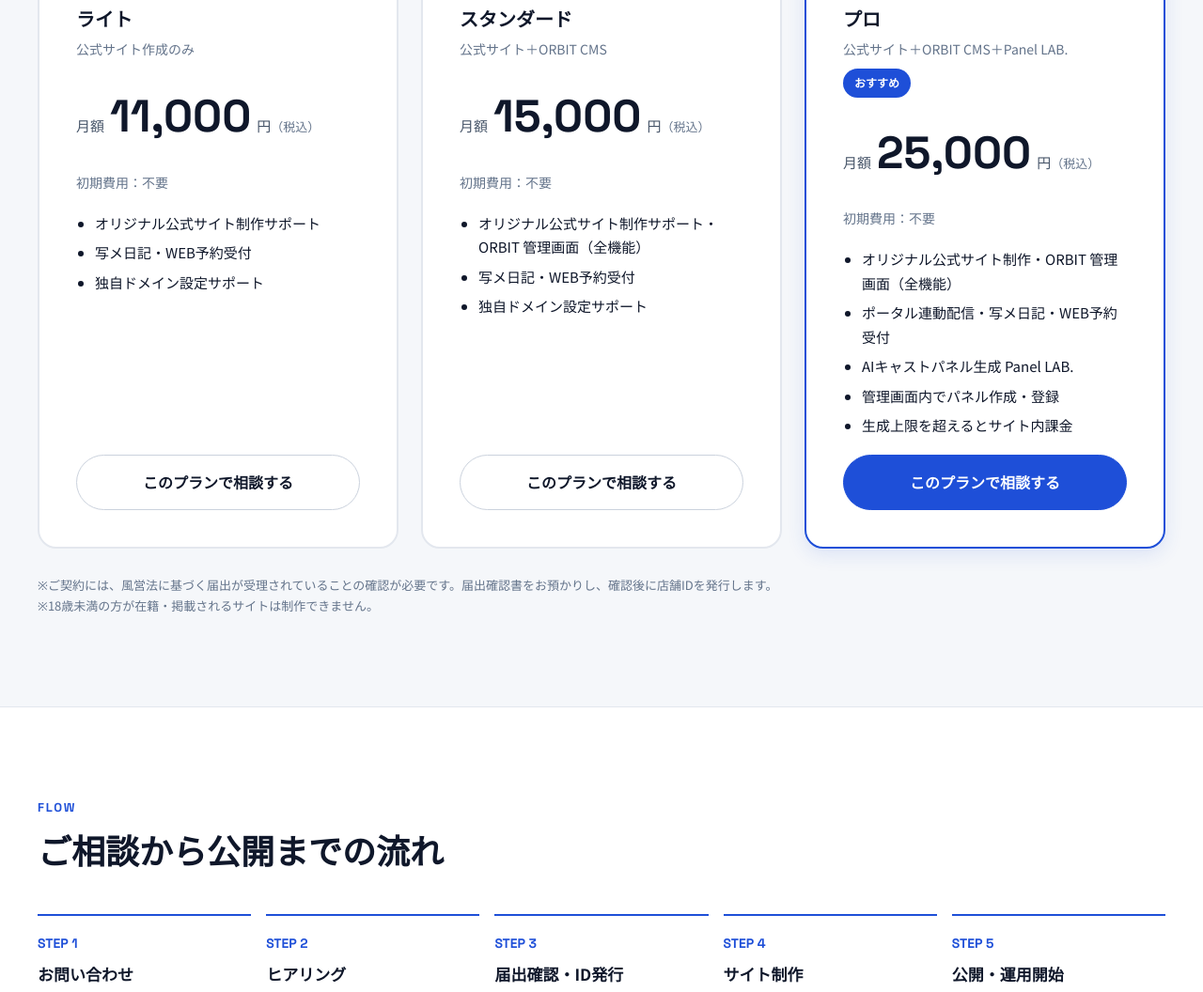
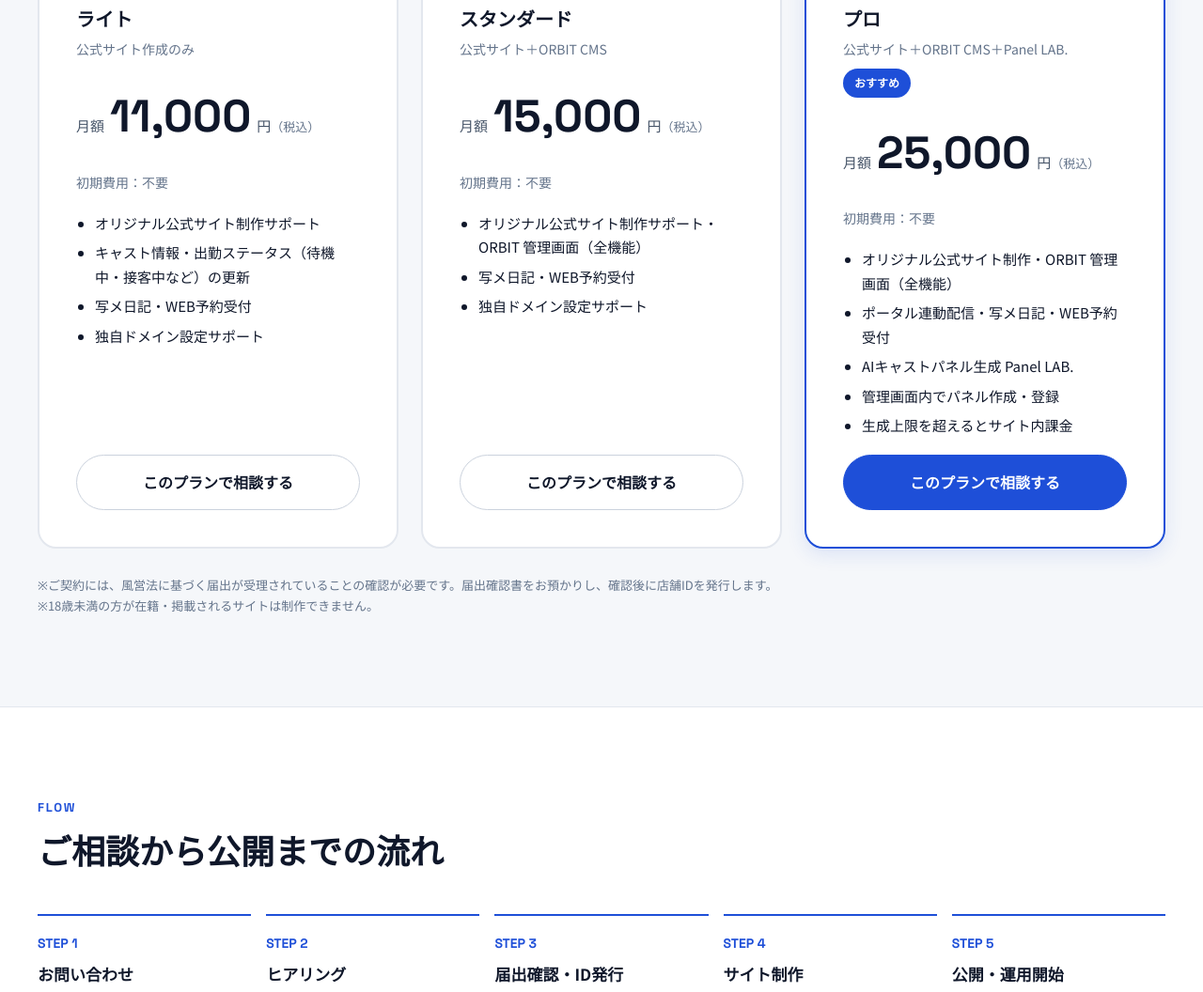
Before and after one commit to wanlife-kansai/orbit-site, a plain HTML site: page detail/index.html in a window 1280 px wide. Shown: the part 5597-6653 px from the top of the page at 94% size. Drawn offline with Linux system fonts and the light colour scheme.

Commit message:
ライトプランにキャスト情報・出勤ステータス更新を追加
Co-Authored-By: Claude Opus 5.5 <noreply@anthropic.com>
Claude-Session: https://claude.ai/code/session_01RXLAhqbmWoRayjWUiAAvYy

```diff
--- a/detail/index.html
+++ b/detail/index.html
@@ -337,6 +337,7 @@ html.orbit-enter #top > div:last-child svg{animation:oeOrbit 1.6s cubic-bezier(.
 <p style="margin: 0; font-size: 14px; color: #64748B">初期費用：不要</p>
 <ul style="margin: 0; padding-left: 20px; font-size: 15px; display: flex; flex-direction: column; gap: 6px">
 <li>オリジナル公式サイト制作サポート</li>
+<li>キャスト情報・出勤ステータス（待機中・接客中など）の更新</li>
 <li>写メ日記・WEB予約受付</li>
 <li>独自ドメイン設定サポート</li>
 </ul>
```
